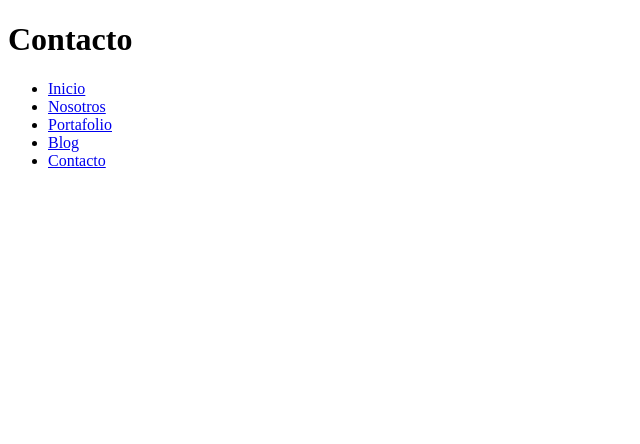
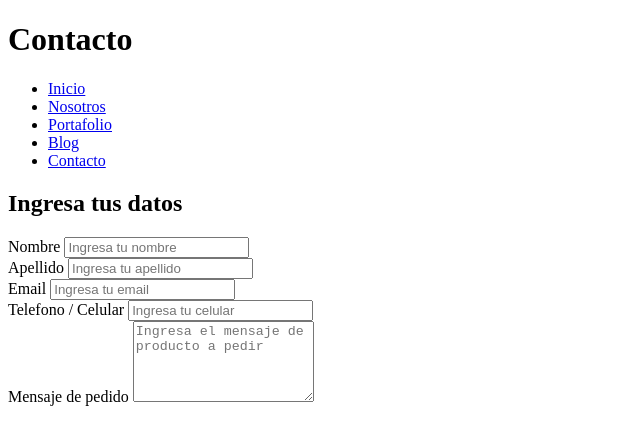
Before and after one commit to emerson204/semana3_S1_tarea_nav, a plain HTML site: page contacto.html in a window 1280 px wide. Shown: the whole page, without its empty margins (0-640 px from the left). Drawn offline with Linux system fonts and the light colour scheme.

Commit message:
Creando formulario

```diff
--- a/contacto.html
+++ b/contacto.html
@@ -6,7 +6,9 @@
     <title>Document</title>
   </head>
   <body>
-    <h1>Contacto</h1>
+    <header>
+      <h1>Contacto</h1>
+    </header>
 
     <nav>
       <ul>
@@ -17,5 +19,64 @@
         <li><a href="./contacto.html">Contacto</a></li>
       </ul>
     </nav>
+
+    <form action="">
+      <h2>Ingresa tus datos</h2>
+
+      <div>
+        <label for="nombre">Nombre</label>
+        <input
+          type="text"
+          id="nombre"
+          placeholder="Ingresa tu nombre"
+          autocomplete="off"
+          required
+        />
+      </div>
+
+      <div>
+        <label for="apellido">Apellido</label>
+        <input
+          type="text"
+          id="apellido"
+          placeholder="Ingresa tu apellido"
+          autocomplete="off"
+          required
+        />
+      </div>
+
+      <div>
+        <label for="email">Email</label>
+        <input
+          type="email"
+          id="email"
+          placeholder="Ingresa tu email"
+          autocomplete="off"
+          required
+        />
+      </div>
+
+      <div>
+        <label for="number">Telefono / Celular </label>
+        <input
+          type="number"
+          id="number"
+          placeholder="Ingresa tu celular"
+          autocomplete="off"
+          required
+        />
+      </div>
+
+      <div>
+        <label for="message">Mensaje de pedido</label>
+        <textarea
+          name="message"
+          id="message"
+          cols="20"
+          rows="5"
+          placeholder="Ingresa el mensaje de producto a pedir"
+        ></textarea>
+      </div>
+    </form>
   </body>
 </html>
```
Also changed, not shown: 1 other file.
